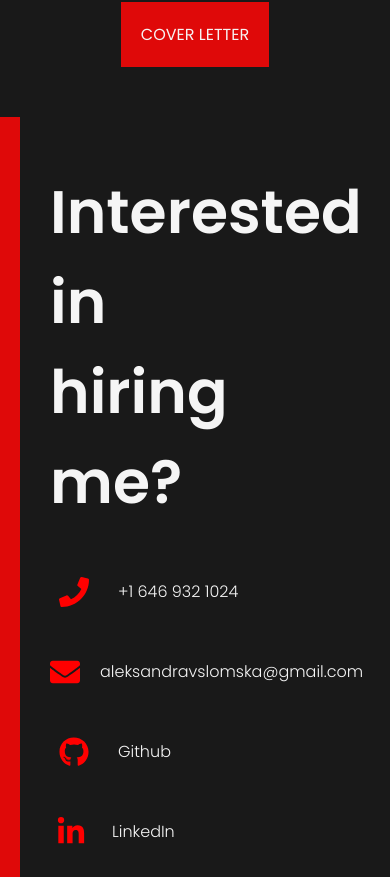
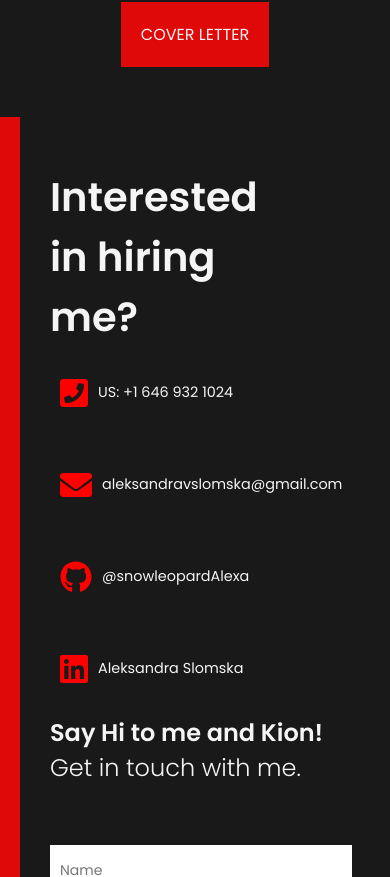
Before and after one commit to snowleopardAlexa/react-portfolio-2021, a React (Create React App) app: page / in a window 390 px wide. Shown: the part 5470-6347 px from the top of the page. Built offline with nearby package versions, Linux system fonts and the light colour scheme.

Commit message:
fix icons social media mobile view

```diff
--- a/src/components/Contact/Contact.jsx
+++ b/src/components/Contact/Contact.jsx
@@ -3,10 +3,10 @@ import "./contact.css";
 import { useRef, useState } from "react";
 import emailjs from 'emailjs-com';
 import { FontAwesomeIcon } from '@fortawesome/react-fontawesome';
-import { faPhone } from '@fortawesome/free-solid-svg-icons';
+import { faPhoneSquare } from '@fortawesome/free-solid-svg-icons';
 import { faEnvelope } from '@fortawesome/free-solid-svg-icons';
 import { faGithub } from '@fortawesome/free-brands-svg-icons';
-import { faLinkedinIn } from '@fortawesome/free-brands-svg-icons';
+import { faLinkedin} from '@fortawesome/free-brands-svg-icons';
 
 
 const Contact = () => {
@@ -38,20 +38,20 @@ const handleSubmit = (e) => {
                    <h1 className="c-title">Interested in hiring me?</h1>
                    <div className="c-info">
                        <div className="c-info-item">
-                       <FontAwesomeIcon icon={faPhone} alt="" className="c-icon" />
-                             +1 646 932 1024
+                       <FontAwesomeIcon icon={faPhoneSquare} alt="" className="c-icon" />
+                             US: +1 646 932 1024
                        </div>
                        <div className="c-info-item">
                        <FontAwesomeIcon icon={faEnvelope} alt="" className="c-icon" />
-                            aleksandravslomska@gmail.com
+                             aleksandravslomska@gmail.com
                        </div>
                        <div className="c-info-item">
                        <FontAwesomeIcon icon={faGithub} alt="" className="c-icon" />
-                           Github
+                           @snowleopardAlexa
                        </div>
                        <div className="c-info-item">
-                       <FontAwesomeIcon icon={faLinkedinIn} alt="" className="c-icon" />
-                           LinkedIn
+                       <FontAwesomeIcon icon={faLinkedin} alt="" className="c-icon" />
+                           Aleksandra Slomska
                        </div>
                    </div>
                 </div>
--- a/src/components/Contact/contact.css
+++ b/src/components/Contact/contact.css
@@ -35,17 +35,17 @@
 .c-info-item {
     display: flex;
     align-items: center;
-    margin: 50px 0px;
-    font-weight: 300;
-    width: 70%;
+    font-size: 1.2rem;
 }
 
+
 .c-icon {
-    width: 30px;
-    height: 30px;
-    margin-right: 20px;
+    padding: 50px 40px;
+    justify-content: center;
+    display: flex;
+    align-items: center;
     color: red;
-    font-size: 3rem;
+    font-size: 2rem;
 }
 
 .c-desc {
@@ -109,4 +109,21 @@ button {
     .c-wrapper {
        flex-direction: column;
     }
+
+    .c-title {
+        font-size: 2.5rem;
+    }
+
+    .c-icon {
+        padding: 30px 10px;
+        justify-content: center;
+        display: flex;
+        align-items: center;
+        color: red;
+        font-size: 2rem;
+    }
+
+   .c-info-item {
+       font-size: 0.9rem;
+   }
 }
```
